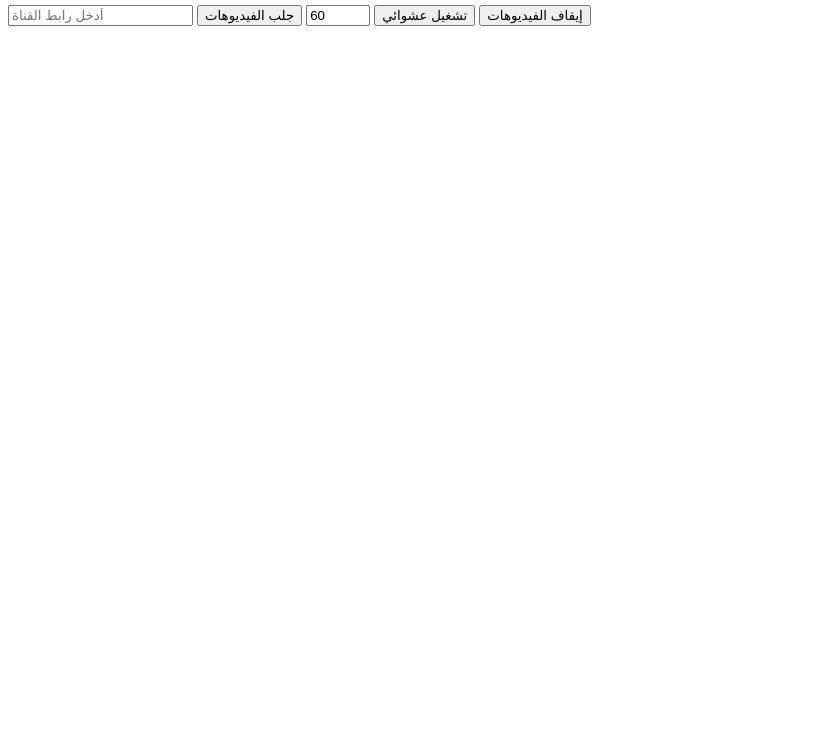
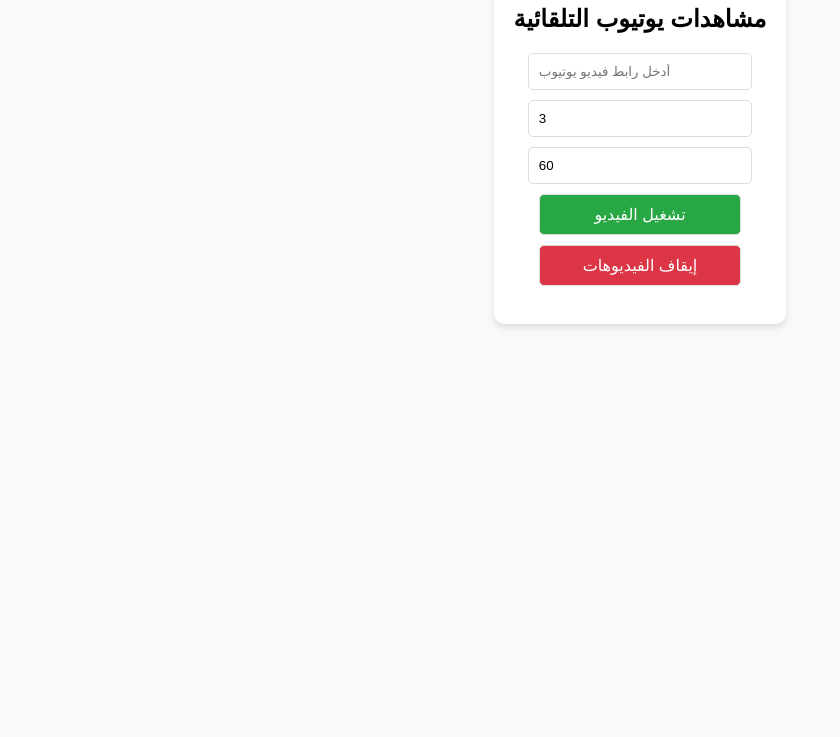
Before and after one commit to Jokuerpro/Youtube-beta, a plain HTML site: page index.html in a window 1280 px wide. Shown: the part 63-800 px from the top of the page, without its empty margins (0-840 px from the left). Drawn offline with Linux system fonts and the light colour scheme.

Commit message:
Update index.html

```diff
--- a/index.html
+++ b/index.html
@@ -3,25 +3,22 @@
 <head>
     <meta charset="UTF-8">
     <meta name="viewport" content="width=device-width, initial-scale=1.0">
-    <title>مشاهدات يوتيوب التلقائية</title>
-    <link rel="stylesheet" href="style.css">
+    <title>مشاهدات يوتيوب تلقائية</title>
+    <link rel="stylesheet" href="styles.css">
 </head>
 <body>
-
 <div class="container">
     <h2>مشاهدات يوتيوب التلقائية</h2>
-    <input type="text" id="channelUrl" placeholder="أدخل رابط القناة">
-    <button onclick="fetchVideos()">جلب الفيديوهات</button>
-
+    <input type="text" id="videoUrl" placeholder="أدخل رابط فيديو يوتيوب">
+    <input type="number" id="videoCount" min="1" max="10" value="3" placeholder="عدد مرات التشغيل">
     <input type="number" id="watchTime" min="10" max="600" value="60" placeholder="مدة المشاهدة (بالثواني)">
-    <button onclick="startRandomVideos()">تشغيل عشوائي</button>
+    <button onclick="startVideos()">تشغيل الفيديو</button>
     <button onclick="stopVideos()" class="danger">إيقاف الفيديوهات</button>
-
     <p id="countdown"></p> <!-- عداد تنازلي -->
 </div>
 
 <div id="videosContainer"></div>
-
-<script src="script.js"></script>
+</div>
+    <script src="script.js"></script>
 </body>
 </html>
```
